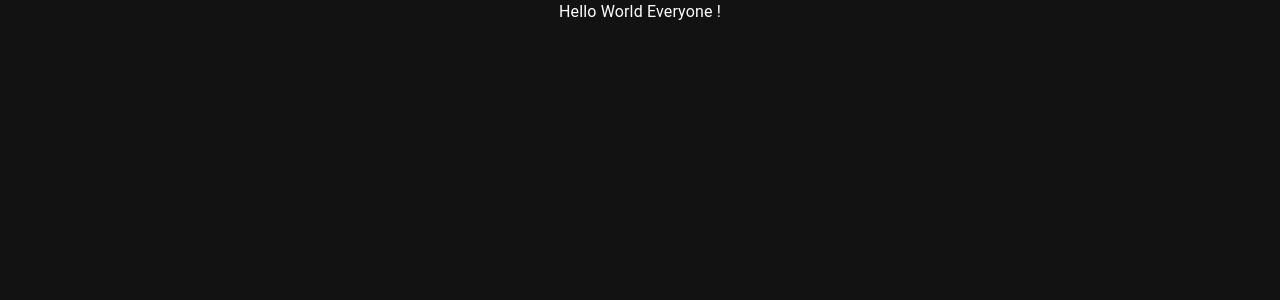
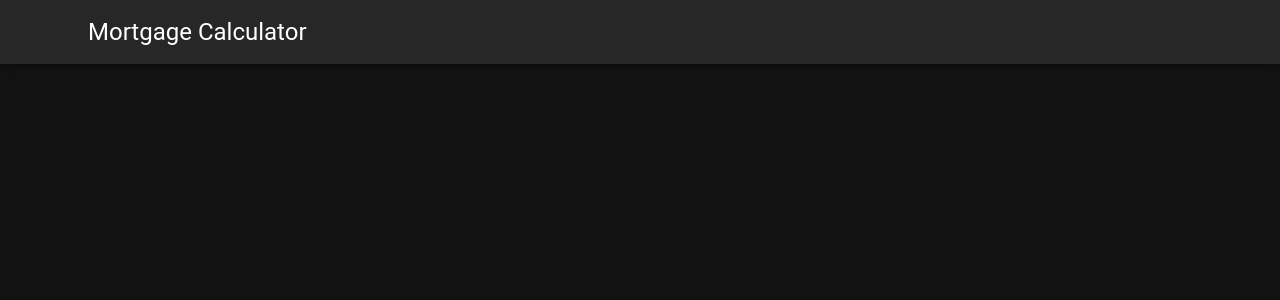
Before and after one commit to Prakash-Ravichandran/Mortgage_Calculator, a React (Create React App) app: page / in a window 1280 px wide. Shown: the top 300 px of the page. Built offline with nearby package versions, Linux system fonts and the light colour scheme.

Commit message:
feat: Navbar.js Added with mui

```diff
--- a/src/App.js
+++ b/src/App.js
@@ -1,8 +1,16 @@
 import logo from "./logo.svg";
 import "./App.css";
+import React from "react";
+import Navbar from "./Components/Navbar";
 
 function App() {
-  return <div className="App">Hello World Everyone !</div>;
+  return (
+    <React.Fragment>
+      <div className="App">
+        <Navbar />
+      </div>
+    </React.Fragment>
+  );
 }
 
 export default App;
--- a/src/Components/Navbar.js
+++ b/src/Components/Navbar.js
@@ -0,0 +1,18 @@
+import { AppBar } from "@mui/material";
+import { Toolbar } from "@mui/material";
+import { Typography } from "@mui/material";
+import { Container } from "@mui/system";
+
+const Navbar = () => {
+  return (
+    <AppBar position="static">
+      <Container>
+        <Toolbar>
+          <Typography variant="h5">Mortgage Calculator</Typography>
+        </Toolbar>
+      </Container>
+    </AppBar>
+  );
+};
+
+export default Navbar;
```
